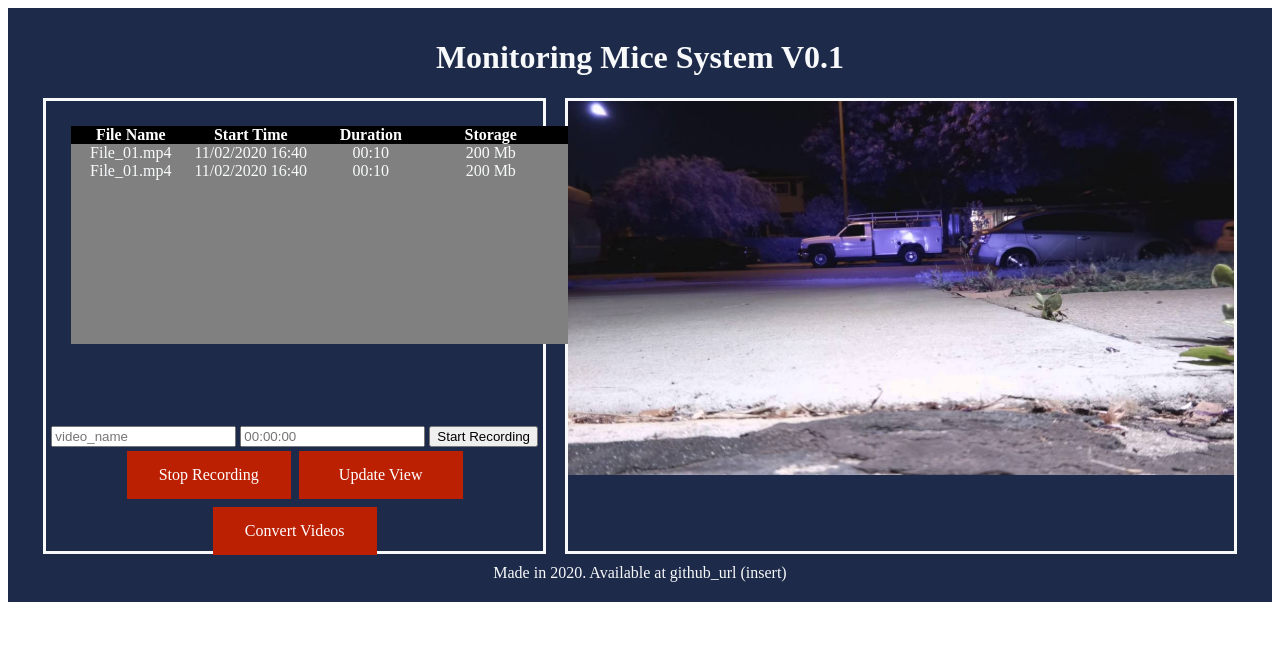
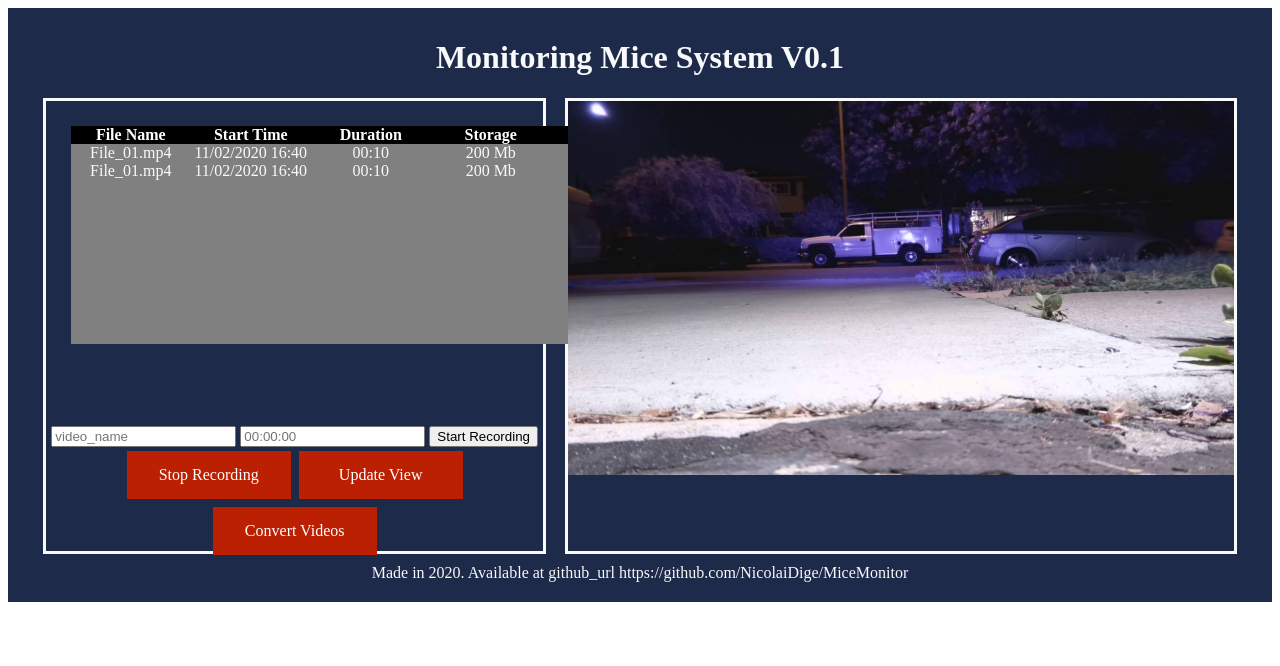
Before and after one commit to NicolaiDige/MiceMonitor, a Flask app: page / in a window 1280 px wide. Shown: the top 666 px of the page. Run offline with Flask 2, Linux system fonts and the light colour scheme.

```diff
--- a/MiceMonitor_App/app/templates/index.html
+++ b/MiceMonitor_App/app/templates/index.html
@@ -58,7 +58,7 @@
       </div>
       <div id="container">
         <div id="footer">
-            Made in 2020. Available at github_url (insert)
+            Made in 2020. Available at github_url https://github.com/NicolaiDige/MiceMonitor
         </div>
       </div>
       <script>
```
